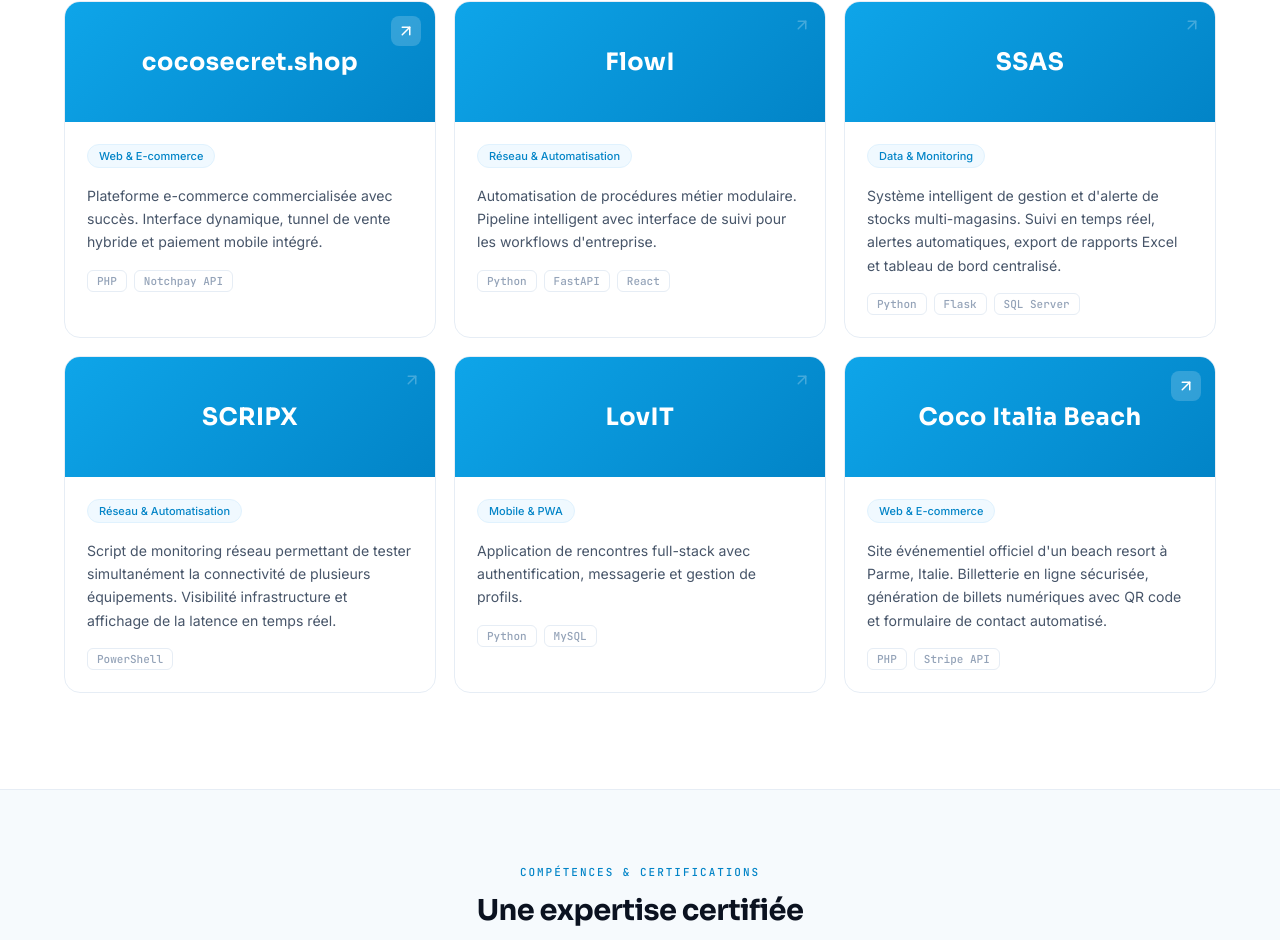
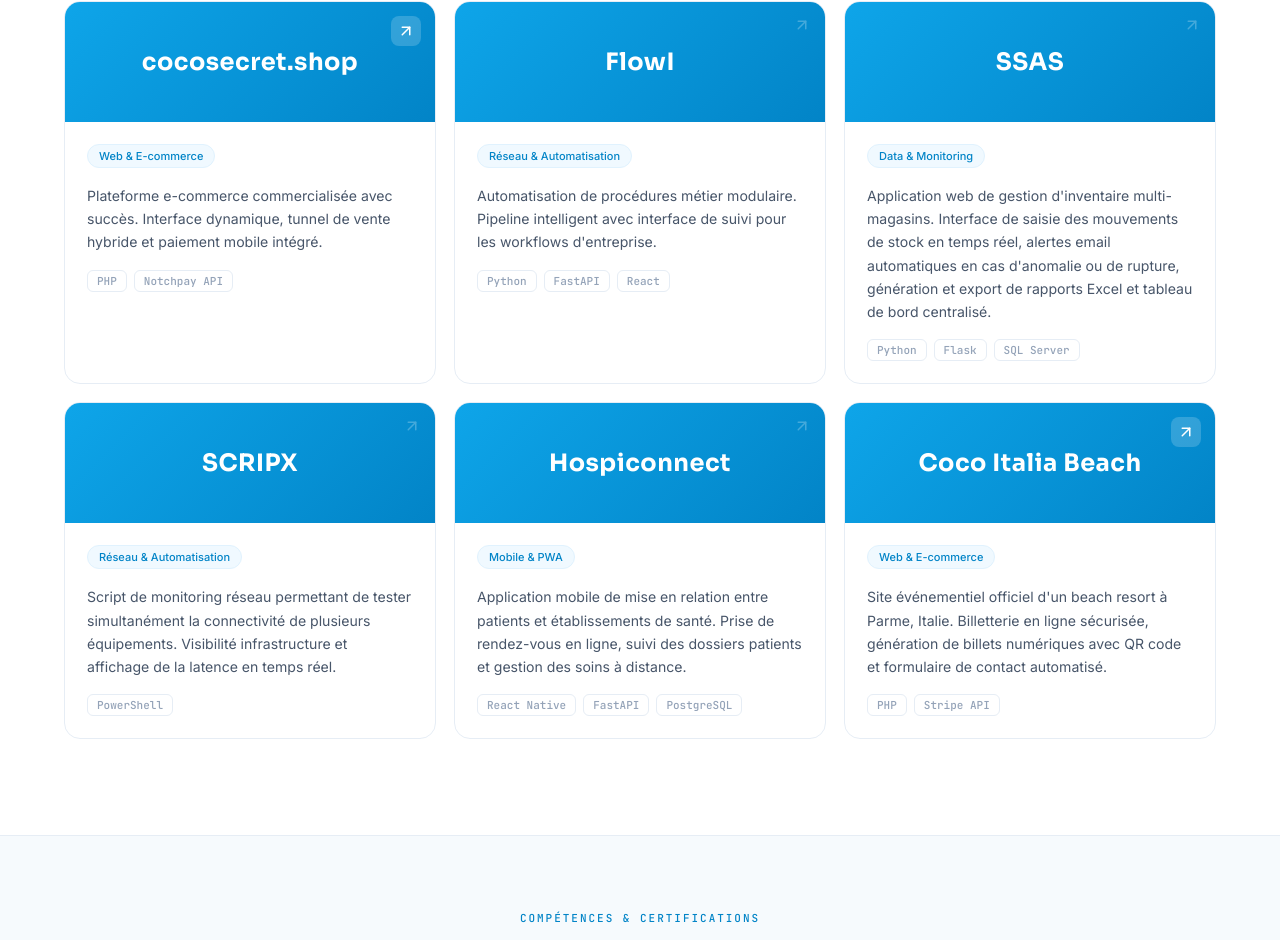
Before and after one commit to Fongangcabrel/HellooTech, a React (Vite) app: page / in a window 1280 px wide. Shown: the part 4648-5588 px from the top of the page. Built offline with nearby package versions, Linux system fonts and the light colour scheme.

Commit message:
feat: LovIT→Hospiconnect, SSAS desc v2

```diff
--- a/src/components/HellooTech.jsx
+++ b/src/components/HellooTech.jsx
@@ -34,7 +34,7 @@
   { name:"FlowI",             cat:"reseau", stack:["Python","FastAPI","React"],                                                         url:null },
   { name:"SSAS",              cat:"data",   stack:["Python","Flask","SQL Server"],                                                      url:null },
   { name:"SCRIPX",            cat:"reseau", stack:["PowerShell"],                                                                       url:null },
-  { name:"LovIT",             cat:"mobile", stack:["Python","MySQL"],                                                                   url:null },
+  { name:"Hospiconnect",      cat:"mobile", stack:["React Native","FastAPI","PostgreSQL"],                                              url:null },
   { name:"Coco Italia Beach", cat:"web",    stack:["PHP","Stripe API"],                                                                 url:"https://www.cocoitaliabeach.com" },
 ];
 const CAT_KEYS = ["all","web","mobile","data","reseau"];
@@ -139,9 +139,9 @@
       { desc:"Application de covoiturage PWA (v1) migrée vers une app mobile Android/iOS (v2). Interface admin web, backend temps réel, gestion des réservations et des utilisateurs." },
       { desc:"Plateforme e-commerce commercialisée avec succès. Interface dynamique, tunnel de vente hybride et paiement mobile intégré." },
       { desc:"Automatisation de procédures métier modulaire. Pipeline intelligent avec interface de suivi pour les workflows d'entreprise." },
-      { desc:"Système intelligent de gestion et d'alerte de stocks multi-magasins. Suivi en temps réel, alertes automatiques, export de rapports Excel et tableau de bord centralisé." },
+      { desc:"Application web de gestion d'inventaire multi-magasins. Interface de saisie des mouvements de stock en temps réel, alertes email automatiques en cas d'anomalie ou de rupture, génération et export de rapports Excel et tableau de bord centralisé." },
       { desc:"Script de monitoring réseau permettant de tester simultanément la connectivité de plusieurs équipements. Visibilité infrastructure et affichage de la latence en temps réel." },
-      { desc:"Application de rencontres full-stack avec authentification, messagerie et gestion de profils." },
+      { desc:"Application mobile de mise en relation entre patients et établissements de santé. Prise de rendez-vous en ligne, suivi des dossiers patients et gestion des soins à distance." },
       { desc:"Site événementiel officiel d'un beach resort à Parme, Italie. Billetterie en ligne sécurisée, génération de billets numériques avec QR code et formulaire de contact automatisé." },
     ],
 
@@ -289,9 +289,9 @@
       { desc:"Ride-hailing PWA (v1) migrated to an Android/iOS mobile app (v2). Web admin interface, real-time backend, booking and user management." },
       { desc:"Successfully commercialised e-commerce platform. Dynamic interface, hybrid sales funnel with integrated mobile payment." },
       { desc:"Modular business process automation. Intelligent pipeline with a tracking interface for enterprise workflows." },
-      { desc:"Smart multi-store inventory management and alert system. Real-time tracking, automatic alerts, Excel report export and centralised dashboard." },
+      { desc:"Multi-store inventory management web application. Real-time stock movement entry interface, automated email alerts for anomalies or stockouts, automatic Excel report generation and export, and centralised dashboard." },
       { desc:"Network monitoring script to simultaneously test the connectivity of multiple devices. Infrastructure visibility and real-time latency display." },
-      { desc:"Full-stack dating app with authentication, messaging and profile management." },
+      { desc:"Mobile app connecting patients and healthcare facilities. Online appointment booking, patient record tracking and remote care management." },
       { desc:"Official event website for a beach resort in Parma, Italy. Secure online ticketing, digital ticket generation with QR codes and automated contact form." },
     ],
 
```
